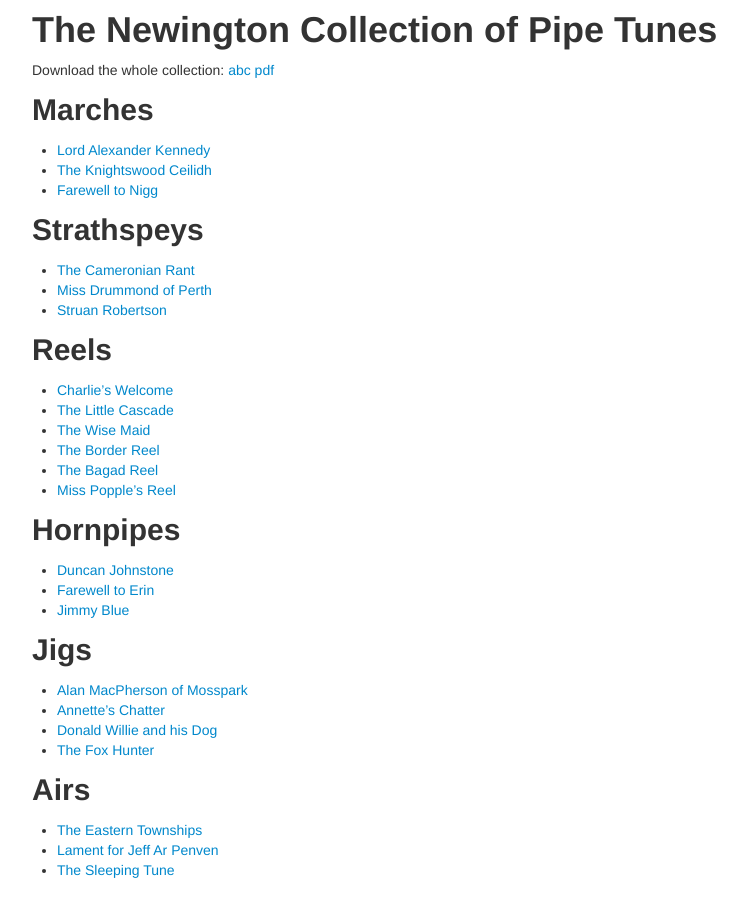
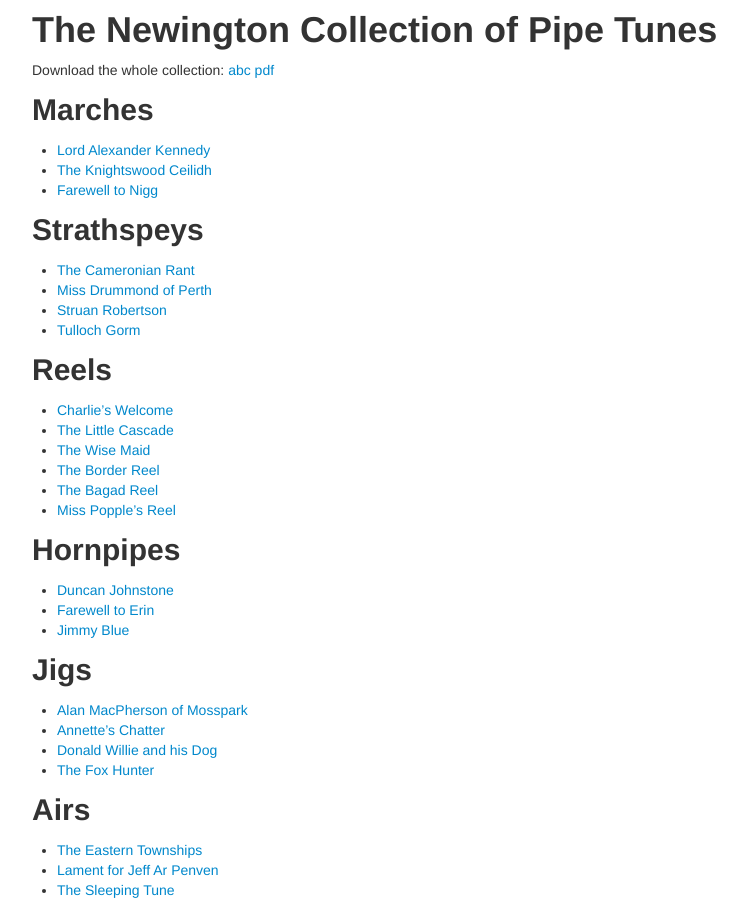
Before and after one commit to wwaites/newington, a Jekyll site: the page built from index.md, in a window 1280 px wide. Shown: the whole page, without its empty margins (138-885 px from the left). Built offline with Jekyll 4.4.1, drawn with Linux system fonts in a browser that asks for light colours.

Commit message:
tulloch gorm

```diff
--- a/index.md
+++ b/index.md
@@ -19,6 +19,7 @@ Strathspeys
 * [The Cameronian Rant](cameronian.html)
 * [Miss Drummond of Perth](drummondofperth.html)
 * [Struan Robertson](robertson.html)
+* [Tulloch Gorm](tulloch.html)
 
 Reels
 -----
--- /dev/null
+++ b/tulloch.html
@@ -0,0 +1,6 @@
+---
+layout: tune
+title: Tulloch Gorm
+tune: tulloch
+---
+<img src="tulloch-1.jpg" />
```
Also changed, not shown: tulloch-1.jpg (added), 4 other files.
